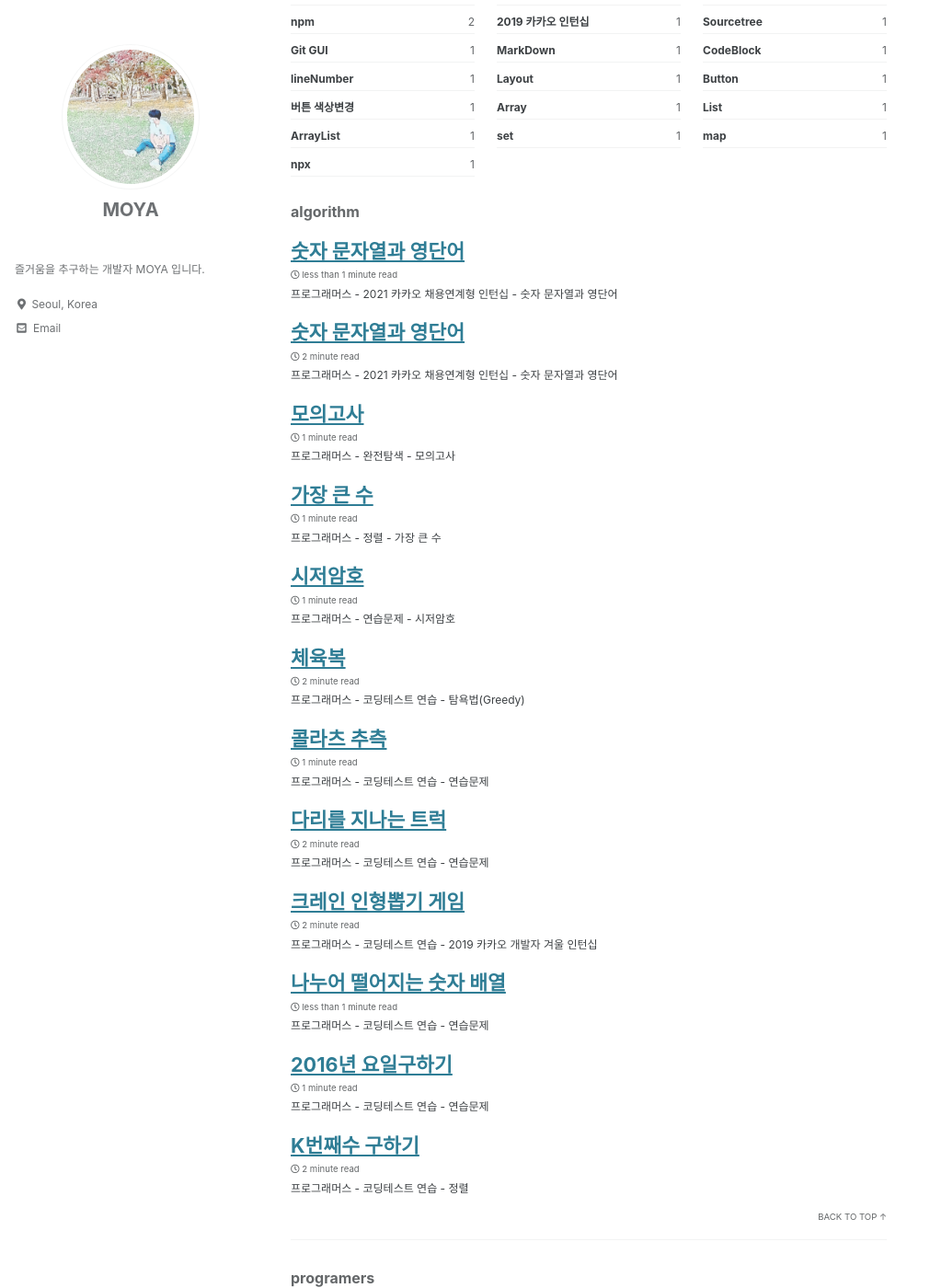
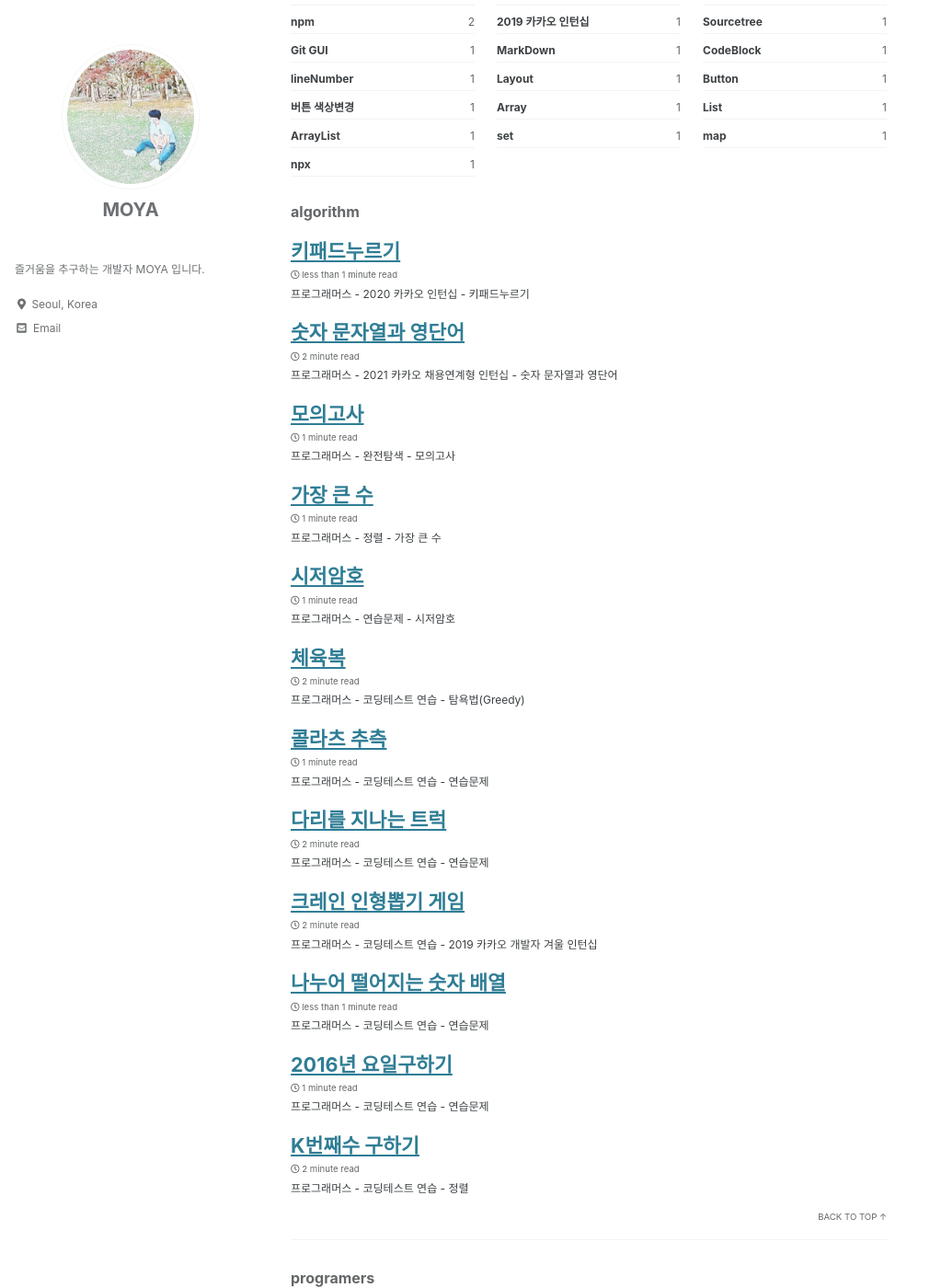
Before and after one commit to kdc7140/kdc7140.github.io, a Jekyll site: the page built from _pages/tag-archive.md, in a window 1280 px wide and 1400 px high, scrolled down 280 px. Shown: the whole window at 92% size, without its empty margins (0-1011 px from the left). Built offline with Jekyll 4.4.1, drawn with Linux system fonts in a browser that asks for light colours; cached includes are drawn as plain includes; some web fonts are replaced; some of the changed text lies outside the part shown.

Commit message:
title change

```diff
--- a/_posts/codingTest/2022-03-08-codingTest11.md
+++ b/_posts/codingTest/2022-03-08-codingTest11.md
@@ -1,6 +1,6 @@
 ---
-title:  "숫자 문자열과 영단어"
-excerpt: "프로그래머스 - 2021 카카오 채용연계형 인턴십 - 숫자 문자열과 영단어"
+title:  "키패드누르기"
+excerpt: "프로그래머스 - 2020 카카오 인턴십 - 키패드누르기"
 
 categories:
   - JavaScript
```
